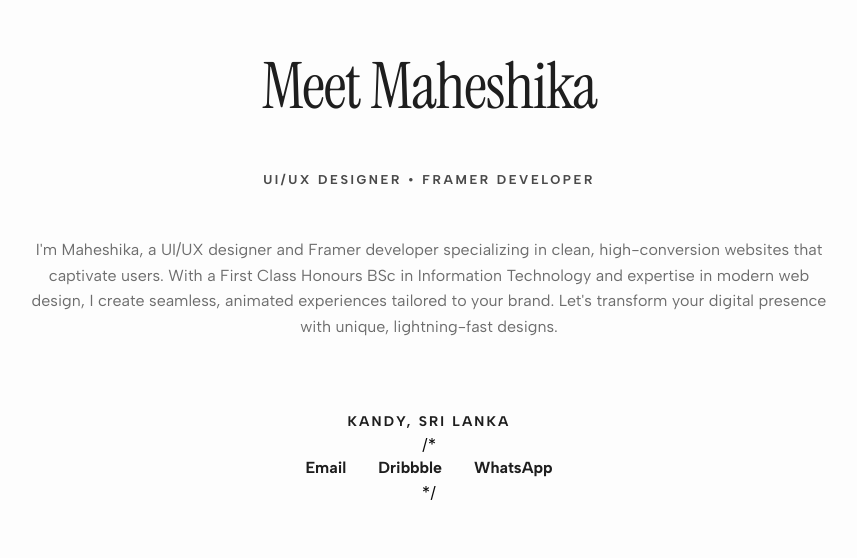
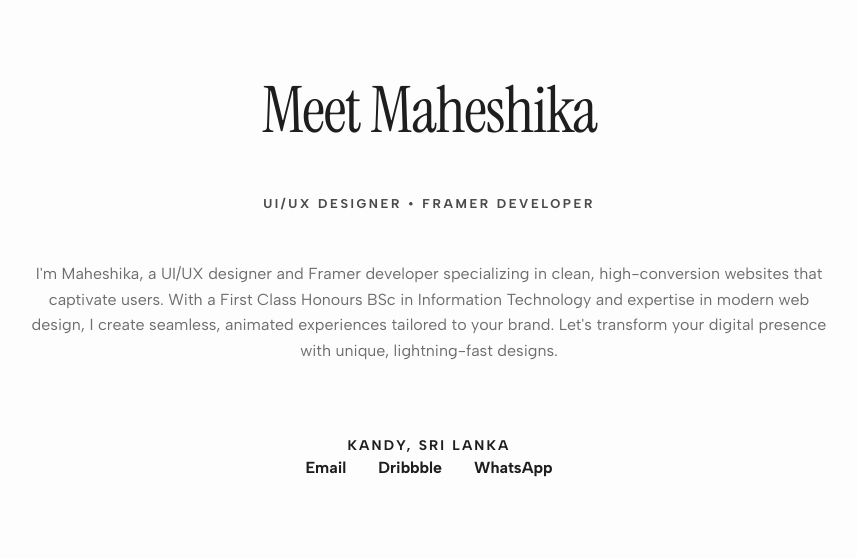
Before and after one commit to maheshikabandara/MaheshikaBandaraPortfolio, a React (Vite) app: page / in a window 1280 px wide. Shown: the part 922-1480 px from the top of the page, without its empty margins (211-1068 px from the left). Built offline with nearby package versions, Linux system fonts and the light colour scheme.

Commit message:
Update AnimatedPortfolio.tsx

```diff
--- a/src/app/components/AnimatedPortfolio.tsx
+++ b/src/app/components/AnimatedPortfolio.tsx
@@ -230,12 +230,12 @@ function AboutMe() {
             <p className="font-['Albert_Sans',sans-serif] font-bold text-[#1e1e1e] uppercase tracking-[0.15em]" style={{ fontSize: 'clamp(14px, 1vw, 16px)' }}>Kandy, Sri Lanka</p>
           </div>
         </div>
-        /* {/* Social Links & Contact */}
+        {/* Social Links & Contact */}
         <div className="flex gap-[32px] justify-center items-center">
           <a href="mailto:hello@maheux.me" className="text-[#1e1e1e] hover:text-[#1296cc] transition-colors"><p style={{ fontFamily: FONT_SANS }} className="font-bold">Email</p></a>
           <a href="https://dribbble.com/maheshikabandara" target="_blank" className="text-[#1e1e1e] hover:text-[#1296cc] transition-colors"><p style={{ fontFamily: FONT_SANS }} className="font-bold">Dribbble</p></a>
           <a href="https://wa.me/94707170906" target="_blank" className="text-[#1e1e1e] hover:text-[#1296cc] transition-colors"><p style={{ fontFamily: FONT_SANS }} className="font-bold">WhatsApp</p></a>
-        </div> */
+        </div>
       </div>
     </AnimatedSection>
   );
```
